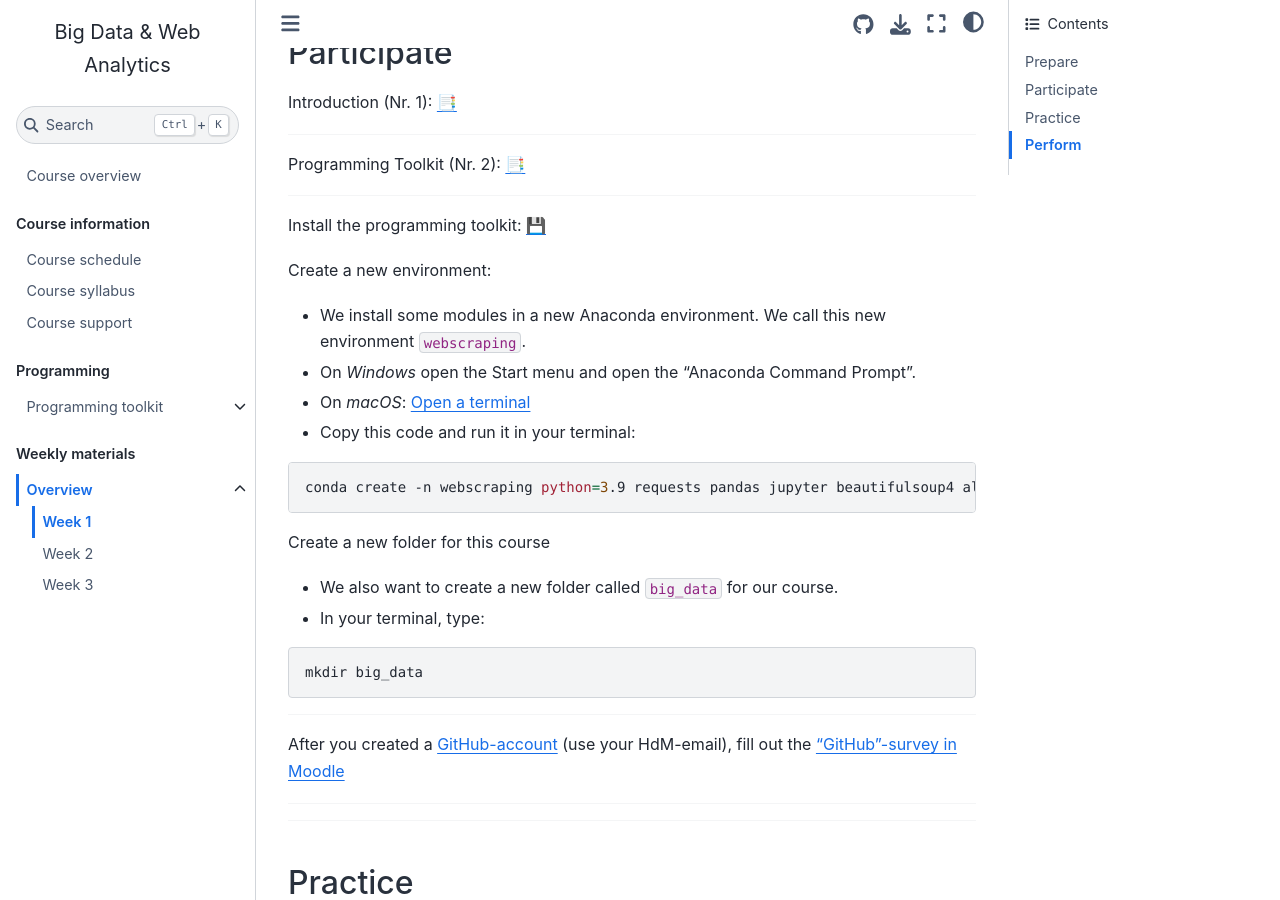
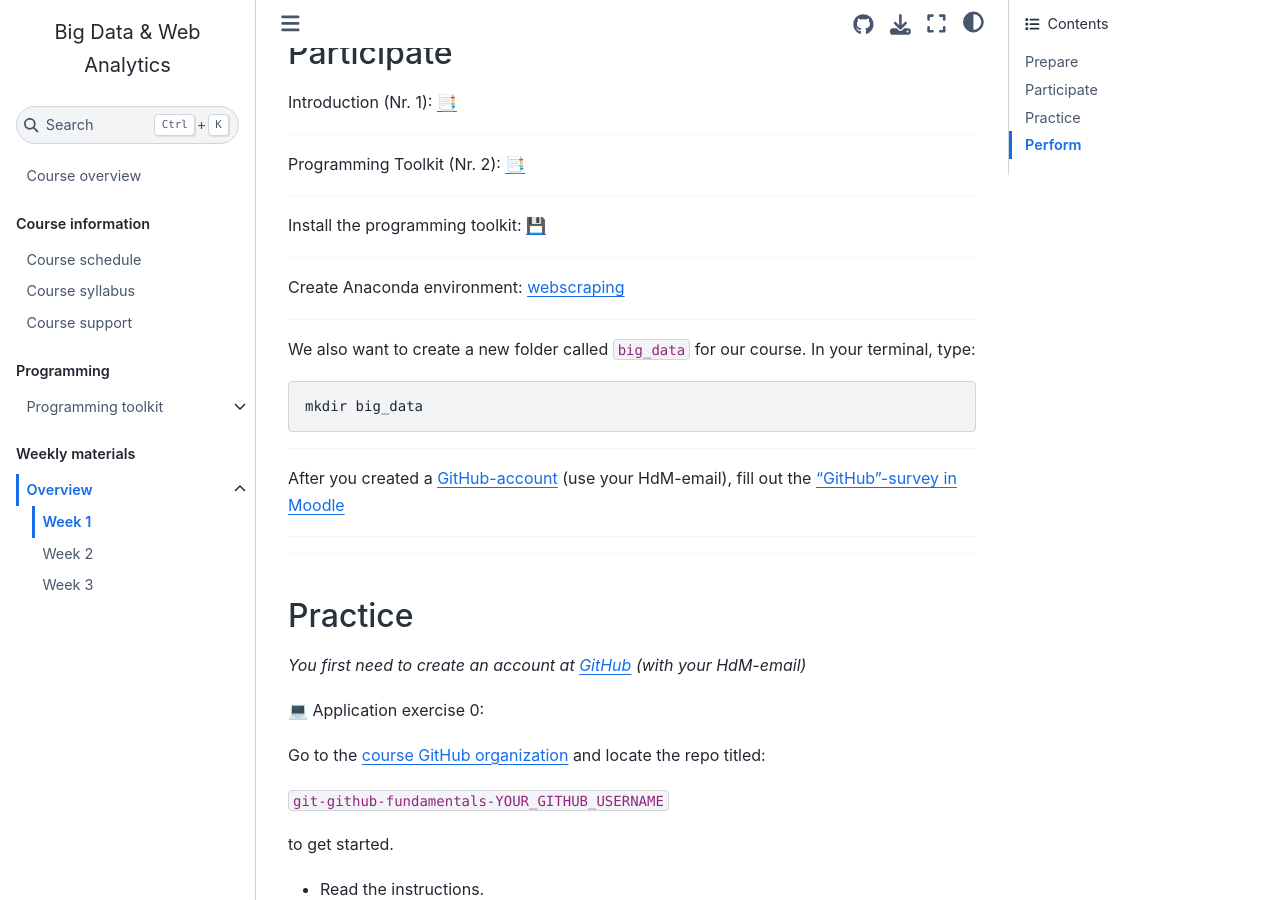
Before and after one commit to om2-ws22/website, a Jupyter Book: the page built from weeks/week1.md, in a window 1280 px wide and 900 px high, scrolled down 305 px. Built offline with Jupyter Book 1.0.4 settings and Sphinx 7.4.7 and the Sphinx Book theme 1.1.4, drawn with Linux system fonts in a browser that asks for light colours; comment, search, counter and statistics services are not loaded.

Commit message:
Update week1.md

````diff
--- a/weeks/week1.md
+++ b/weeks/week1.md
@@ -28,24 +28,14 @@ Programming Toolkit (Nr. 2): [📑](https://docs.google.com/presentation/d/1AHDC
 Install the programming toolkit: [💾](../docs/programming-toolkit.md)
 
 
-Create a new environment:
+---
 
-- We install some modules in a new Anaconda environment. We call this new environment `webscraping`.
+Create Anaconda environment: [webscraping](../tutorials/env-webscraping.md)
 
-- On *Windows* open the Start menu and open the "Anaconda Command Prompt".
 
-- On *macOS*: [Open a terminal](https://support.apple.com/guide/terminal/open-or-quit-terminal-apd5265185d-f365-44cb-8b09-71a064a42125/mac)
+---
 
-- Copy this code and run it in your terminal:
-
-```bash
-conda create -n webscraping python=3.9 requests pandas jupyter beautifulsoup4 altair matplotlib seaborn --y
-```
-
-Create a new folder for this course
-
-- We also want to create a new folder called `big_data` for our course.
-- In your terminal, type:
+We also want to create a new folder called `big_data` for our course. In your terminal, type:
 
 ```bash
 mkdir big_data
@@ -54,8 +44,6 @@ mkdir big_data
 ---
 
 After you created a [GitHub-account](https://github.com/) (use your HdM-email), fill out the ["GitHub"-survey in Moodle](https://e-learning.hdm-stuttgart.de/moodle/mod/page/view.php?id=261404)
-
-
 
 
 
````
